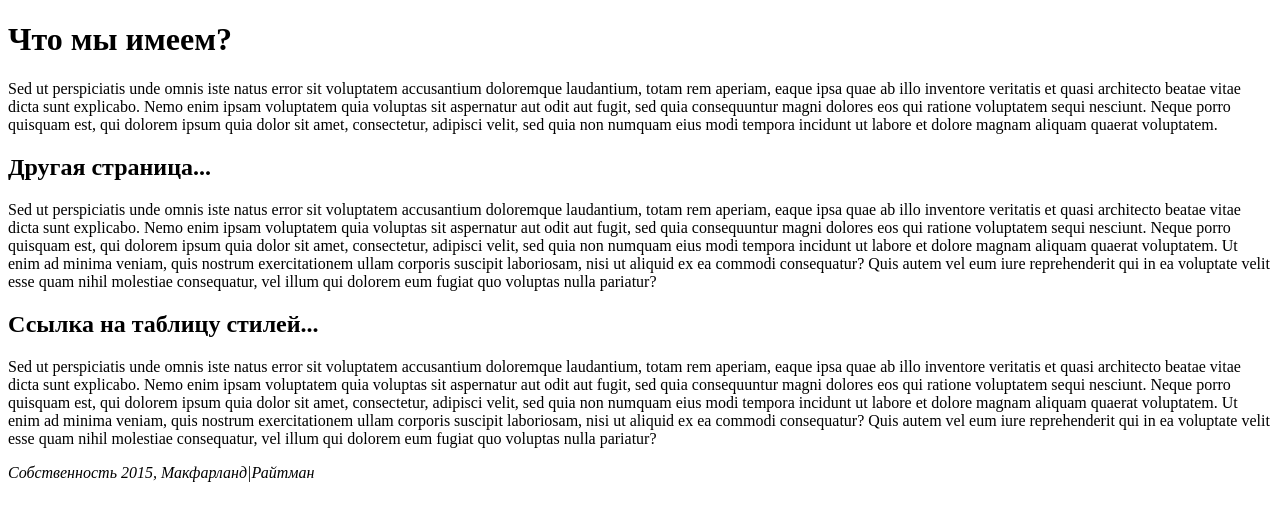
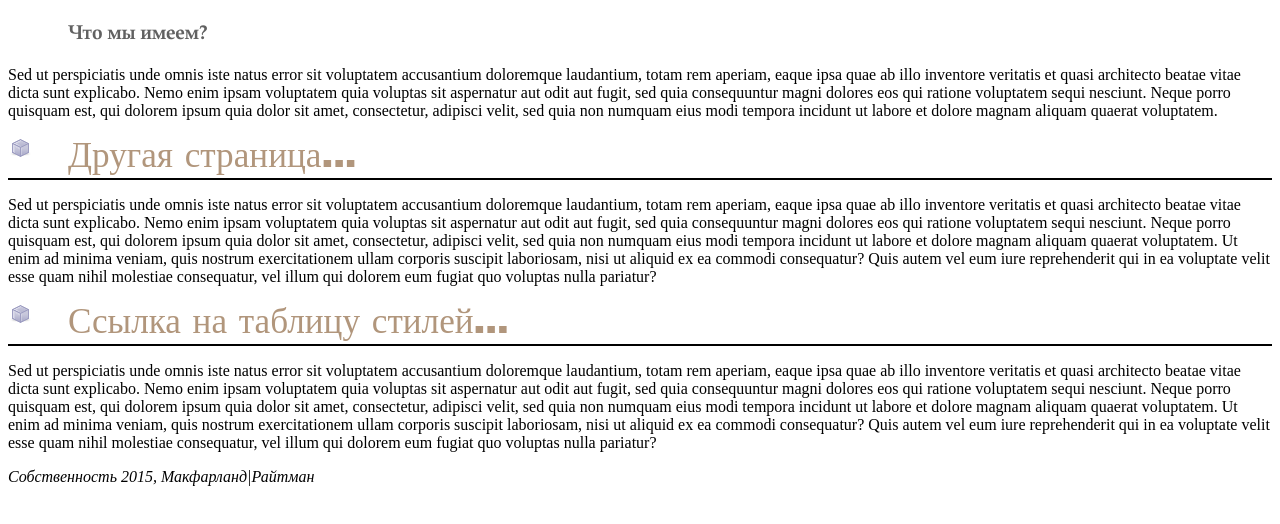
Before and after one commit to EnvOut/css, a plain HTML site: page css_4e-master/css_4e/02/another_page.html in a window 1280 px wide. Drawn offline with Linux system fonts and the light colour scheme; a web font is replaced by a local one.

Commit message:
background image

```diff
--- a/css_4e-master/css_4e/02/another_page.html
+++ b/css_4e-master/css_4e/02/another_page.html
@@ -4,6 +4,7 @@
     <meta charset="UTF-8">
     <title>Другая страница</title>
     <link href="https://fonts.googleapis.com/css?family=Kurale" rel="stylesheet">
+    <link rel="stylesheet" href="styles2.css">
 </head>
 <body>
 <h1>Что мы имеем?</h1>
--- /dev/null
+++ b/css_4e-master/css_4e/02/styles2.css
@@ -0,0 +1,24 @@
+h1 {
+    font-family: 'Palatino Linotype', Baskerville, serif;
+    font-size: 1.25em;
+    color: #616161;
+    line-height: 150%;
+    margin-top: 20px;
+    /*font-weight: normal;*/
+    margin-left: 60px;
+}
+
+h2 {
+    color: #B1967C;
+    font-family: 'Kurale', 'Arial Black', serif;
+    font-weight: normal;
+    font-size: 2.2em;
+    border-bottom: 2px black solid;
+    /*background: url("images/head-icon.png") no-repeat 10px 10px;*/
+    background-image: url("images/head-icon.png");
+    background-repeat: no-repeat;
+    -ms-background-position-x: 10px;
+    -ms-background-position-y: 10px;
+    padding: 0 0 2px 60px;
+    margin: 0;
+}
--- a/styles-help.css
+++ b/styles-help.css
@@ -1,5 +1,6 @@
 /*import*/
 @import url('https://fonts.googleapis.com/css?family=Kurale');
+
 h1 {
     /*fornt size*/
     font-size: 0;
@@ -16,9 +17,19 @@ h1 {
     /*радиус рамки*/
     border-radius: 10px;
 
+    /*рамка*/
+    border-bottom: 2px black solid;
+
     /*тень*/
     box-shadow: 10px 10px 10px rgba(0, 0, 0, .5);
 
     /*фоновый цвет*/
     background-color: #E1EDEB;
+
+    /*фон*/
+    /*background: url("https://github.com/mrightman/css_4e") no-repeat 10px 10px;*/
+    background-image: url("https://github.com/mrightman/css_4e");
+    background-repeat: no-repeat;
+    -ms-background-position-x: 10px;
+    -ms-background-position-y: 10px;
 }
```
